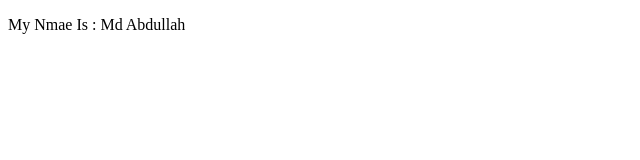
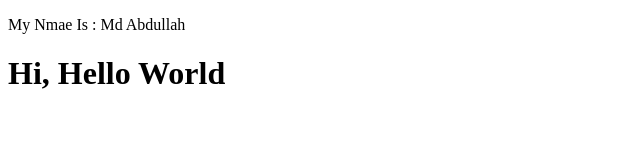
Before and after one commit to mdabdullah1909/my-first-repo, a plain HTML site: page index.html in a window 1280 px wide. Shown: the whole page, without its empty margins (0-640 px from the left). Drawn offline with Linux system fonts and the light colour scheme.

Commit message:
secend commit

```diff
--- a/index.html
+++ b/index.html
@@ -8,5 +8,6 @@
 </head>
 <body>
     <p>My Nmae Is : Md Abdullah</p>
+    <h1>Hi, Hello World</h1>
 </body>
 </html>
```
